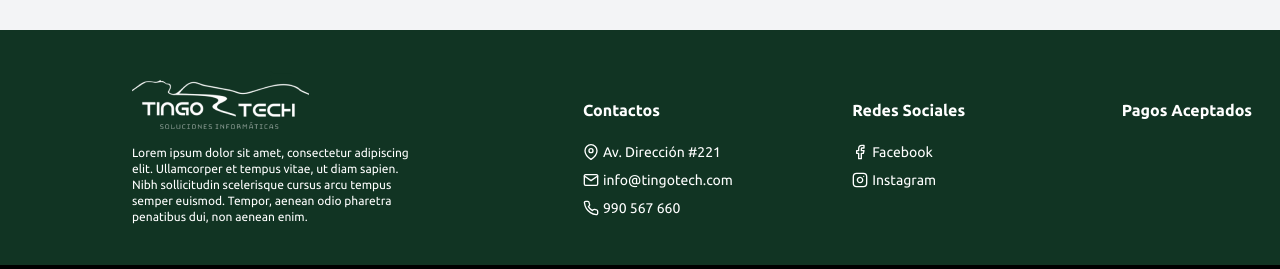
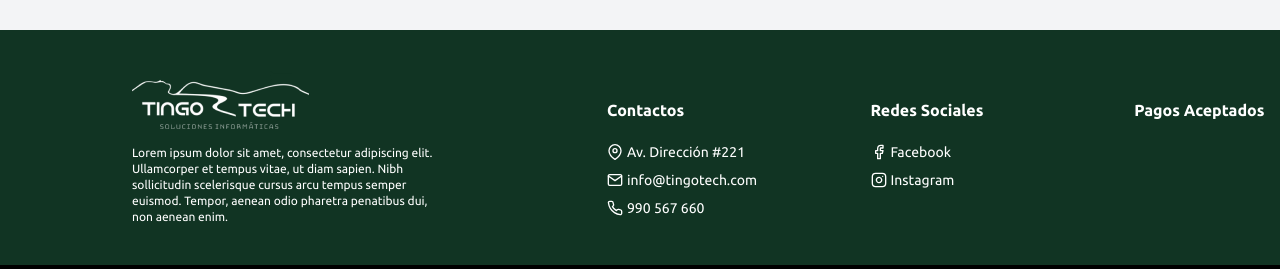
Before and after one commit to wasi-lat/tingotech, a Next.js app: page / in a window 1280 px wide. Shown: the part 6667-6936 px from the top of the page. Built offline with nearby package versions, Linux system fonts and the light colour scheme.

Commit message:
STYLE: change marge by padding

```diff
--- a/components/shared/footer.js
+++ b/components/shared/footer.js
@@ -14,7 +14,7 @@ export default function Footer() {
           </p>
         </div>
 
-        <div className="w-full md:w-3/12 ml-8 pt-7">
+        <div className="w-full md:w-3/12 pl-8 pt-7">
           <h3 className="font-bold mb-4">Contactos</h3>
           <ul>
             <li className="text-sm py-1 flex items-center">
@@ -32,7 +32,7 @@ export default function Footer() {
           </ul>
         </div>
 
-        <div className="w-full md:w-3/12 ml-8 pt-7">
+        <div className="w-full md:w-3/12 pl-8 pt-7">
           <h3 className="font-bold mb-4">Redes Sociales</h3>
           <ul>
             <li className="text-sm py-1 flex items-center">
@@ -46,7 +46,7 @@ export default function Footer() {
           </ul>
         </div>
 
-        <div className="w-full md:w-2/12 ml-8 pt-7">
+        <div className="w-full md:w-2/12 pl-8 pt-7">
           <h3 className="font-bold mb-4">Pagos Aceptados</h3>
         </div>
 
```
